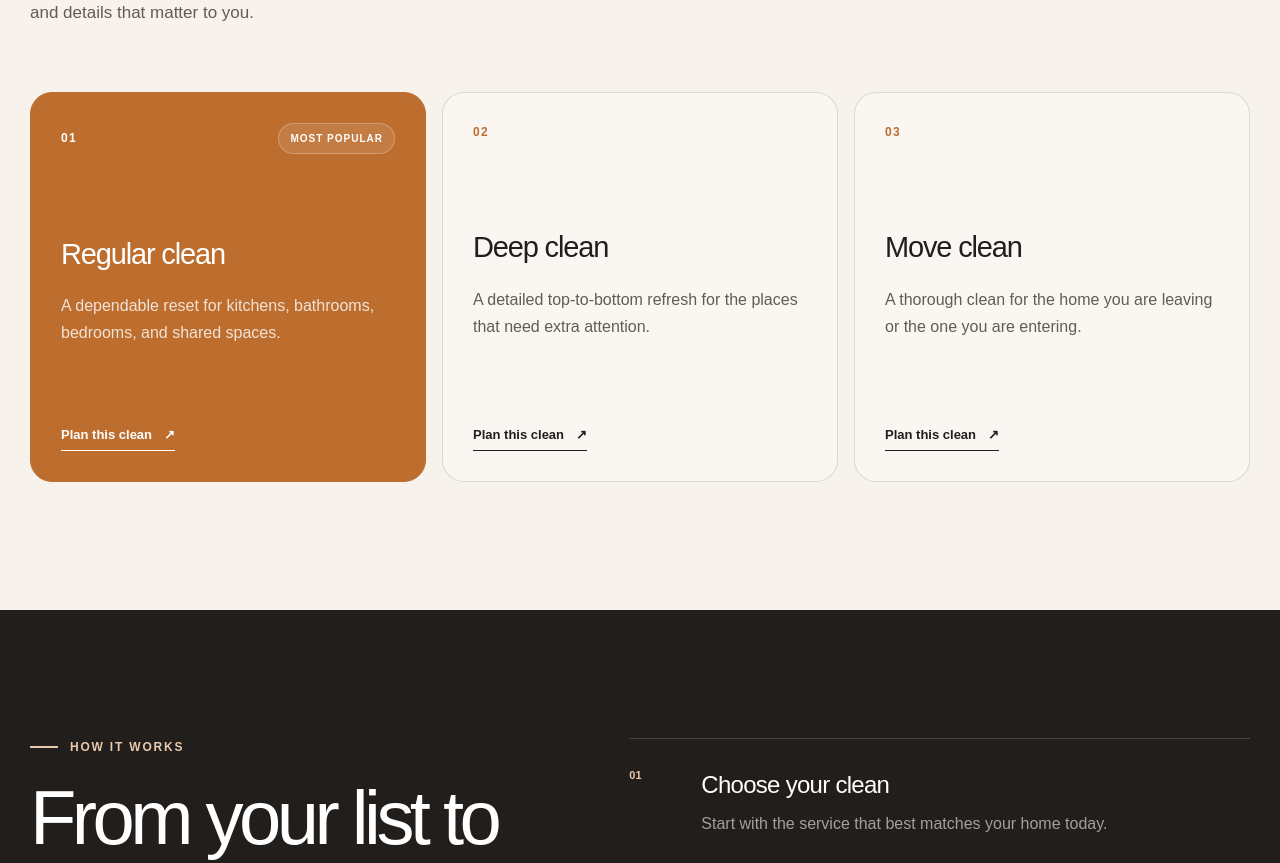
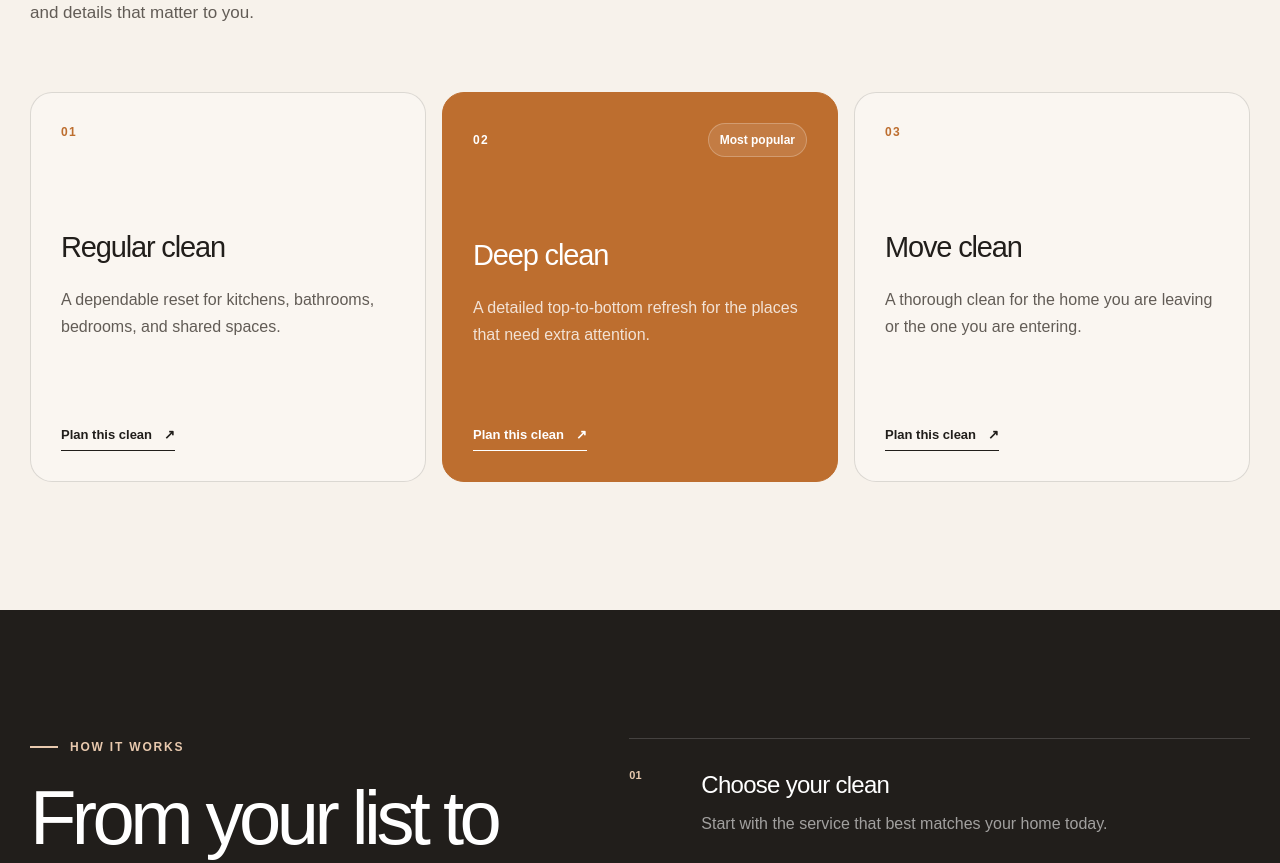
Before and after one commit to taherezm/caramel-cleaners, a Next.js app: page / in a window 1280 px wide. Shown: the part 1160-2023 px from the top of the page. Built offline with nearby package versions, Linux system fonts and the light colour scheme.

Commit message:
Feature deep clean service

```diff
--- a/app/globals.css
+++ b/app/globals.css
@@ -477,10 +477,9 @@ a:focus-visible {
   border: 1px solid rgba(255, 255, 255, 0.24);
   border-radius: 999px;
   background: rgba(255, 255, 255, 0.1);
-  font-size: 10px;
+  font-size: 12px;
   font-weight: 700;
-  letter-spacing: 0.1em;
-  text-transform: uppercase;
+  letter-spacing: 0;
 }
 
 .service-card h3 {
--- a/app/page.tsx
+++ b/app/page.tsx
@@ -6,13 +6,13 @@ const services = [
     title: "Regular clean",
     description:
       "A dependable reset for kitchens, bathrooms, bedrooms, and shared spaces.",
-    tag: "Most popular",
   },
   {
     number: "02",
     title: "Deep clean",
     description:
       "A detailed top-to-bottom refresh for the places that need extra attention.",
+    tag: "Most popular",
   },
   {
     number: "03",
```
